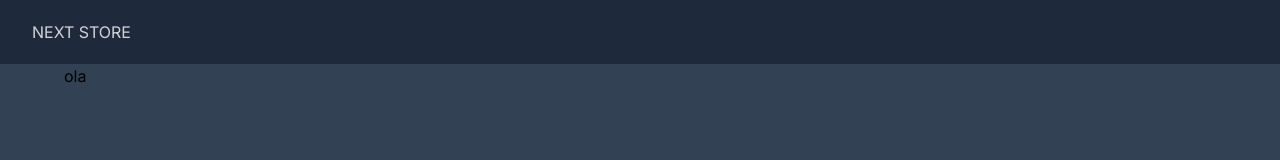
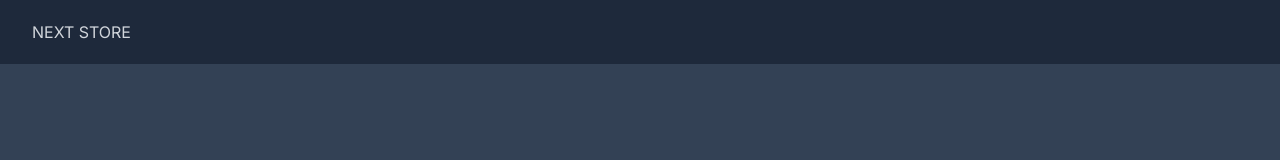
Before and after one commit to Diofbjr/Ecommerce, a Next.js app: page / in a window 1280 px wide. Shown: the top 160 px of the page. Built offline with nearby package versions, Linux system fonts and the light colour scheme.

Commit message:
listagem de produtos parte 1

```diff
--- a/src/app/page.tsx
+++ b/src/app/page.tsx
@@ -2,8 +2,10 @@
 
 export default function Home() {
   return (
-    <div>
-      <h1>ola</h1>
+    <div className='max-w-7xl mx-auto pt-8 px-8 xl:px-0 '>
+      <div className='grid grid-cols-1 sm:grid-cols-2 md:grid-cols-3 lg:grid-cols-4 gap-10 xl:gap-6'>
+
+      </div>
     </div>
   )
 }
```
